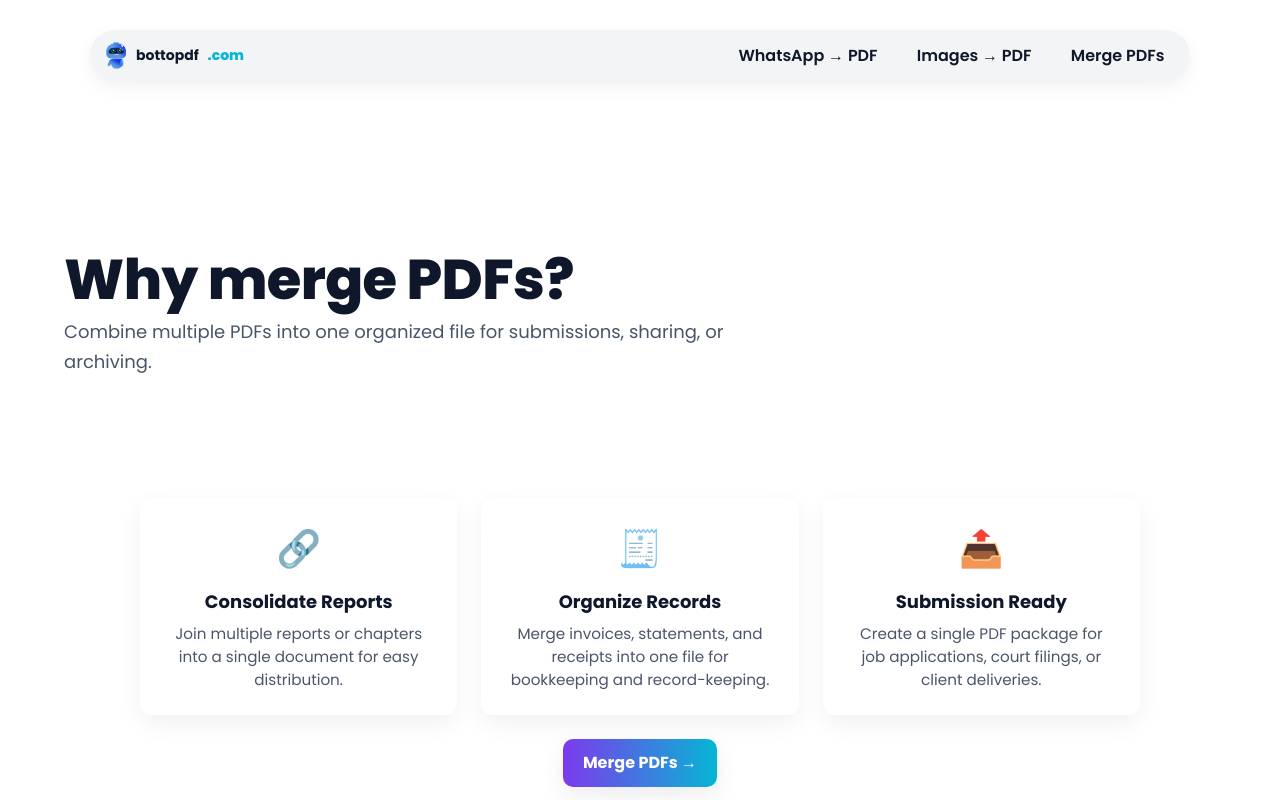
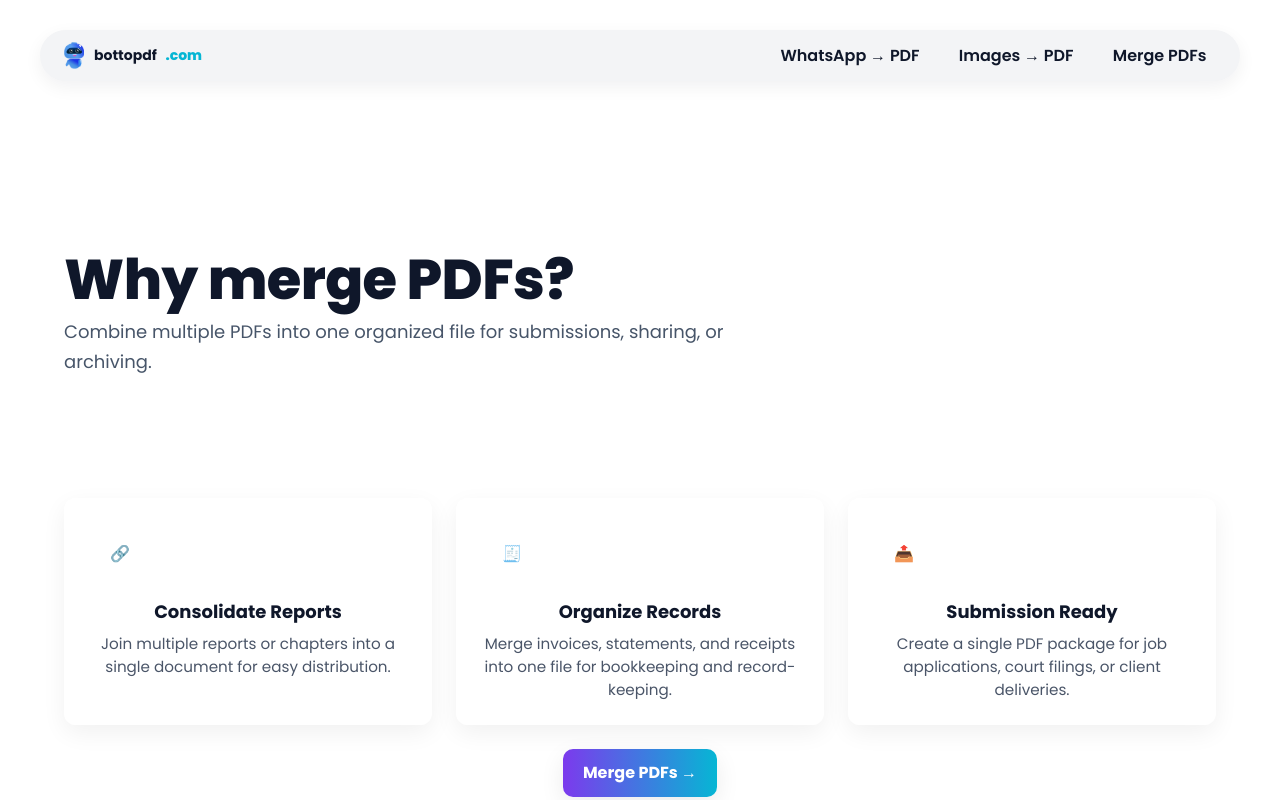
Before and after one commit to abdullahmubin/random-pdf, a Next.js app in the folder frontend/: page /merge/benefits in a window 1280 px wide. Shown: the top 800 px of the page. Built offline with nearby package versions, Linux system fonts and the light colour scheme; no server answers.

Commit message:
marketing section.

```diff
--- a/frontend/app/page.js
+++ b/frontend/app/page.js
@@ -7,6 +7,16 @@ import Link from 'next/link'
 import styles from './page.module.css'
 import FeatureVideo from '../components/FeatureVideo'
 import { motion } from 'framer-motion'
+import {
+  ChatBubbleLeftRightIcon,
+  PhotoIcon,
+  DocumentDuplicateIcon,
+  HeartIcon,
+  ScaleIcon,
+  FolderIcon,
+  CameraIcon,
+  LinkIcon
+} from '@heroicons/react/24/outline'
 
 const container = {
   hidden: { opacity: 0 },
@@ -46,7 +56,7 @@ export default function Home() {
             <motion.h2 className={styles.featuresTitle} variants={item}>Our Services</motion.h2>
             <div className={styles.featureGrid}>
               <motion.div className={styles.feature} variants={item}>
-                <div className={styles.featureIcon}>💬</div>
+                <div className={styles.featureIcon}><ChatBubbleLeftRightIcon aria-hidden="true" /></div>
                 <h3>WhatsApp Chat to PDF</h3>
                 <p>Upload your exported .txt chat and get a clean, court-ready PDF with timestamps and participants.</p>
                 <div style={{marginTop:12,display:'flex',gap:12,justifyContent:'center'}}>
@@ -55,7 +65,7 @@ export default function Home() {
                 </div>
               </motion.div>
               <motion.div className={styles.feature} variants={item}>
-                <div className={styles.featureIcon}>🖼️</div>
+                <div className={styles.featureIcon}><PhotoIcon aria-hidden="true" /></div>
                 <h3>Images to PDF</h3>
                 <p>Combine multiple images into a single PDF. Perfect for receipts, photos, or evidence bundles.</p>
                 <div style={{marginTop:12,display:'flex',gap:12,justifyContent:'center'}}>
@@ -64,7 +74,7 @@ export default function Home() {
                 </div>
               </motion.div>
               <motion.div className={styles.feature} variants={item}>
-                <div className={styles.featureIcon}>📚</div>
+                <div className={styles.featureIcon}><DocumentDuplicateIcon aria-hidden="true" /></div>
                 <h3>Merge PDFs</h3>
                 <p>Upload multiple PDFs and merge them into one ordered file — quick and private.</p>
                 <div style={{marginTop:12,display:'flex',gap:12,justifyContent:'center'}}>
@@ -80,7 +90,7 @@ export default function Home() {
               <div className={styles.videoCards}>
                 <motion.div className={styles.featureCard} variants={item}>
                   <div className={styles.featureText}>
-                    <div className={styles.useCaseIcon}>💖</div>
+                    <div className={styles.useCaseIcon}><HeartIcon aria-hidden="true" /></div>
                     <h4>Preserve Memories</h4>
                     <p>Save important conversations with loved ones in a neat, printable format — easy to share and keep for posterity.</p>
                   </div>
@@ -91,7 +101,7 @@ export default function Home() {
 
                 <motion.div className={styles.featureCard} variants={item}>
                   <div className={styles.featureText}>
-                    <div className={styles.useCaseIcon}>⚖️</div>
+                    <div className={styles.useCaseIcon}><ScaleIcon aria-hidden="true" /></div>
                     <h4>Reliable Evidence</h4>
                     <p>Export chats with timestamps and sender names for clear, court-friendly documentation and record keeping.</p>
                   </div>
@@ -102,7 +112,7 @@ export default function Home() {
 
                 <motion.div className={styles.featureCard} variants={item}>
                   <div className={styles.featureText}>
-                    <div className={styles.useCaseIcon}>🗂️</div>
+                    <div className={styles.useCaseIcon}><FolderIcon aria-hidden="true" /></div>
                     <h4>Organize & Backup</h4>
                     <p>Keep an offline, searchable archive of conversations and attachments for business, receipts, or personal backups.</p>
                   </div>
@@ -113,7 +123,7 @@ export default function Home() {
 
                 <motion.div className={styles.featureCard} variants={item}>
                   <div className={styles.featureText}>
-                    <div className={styles.useCaseIcon}>🖼️</div>
+                    <div className={styles.useCaseIcon}><PhotoIcon aria-hidden="true" /></div>
                     <h4>Photo Albums & Receipts</h4>
                     <p>Convert image galleries or multiple receipts into a single PDF for easy sharing, printing, or filing.</p>
                   </div>
@@ -124,7 +134,7 @@ export default function Home() {
 
                 <motion.div className={styles.featureCard} variants={item}>
                   <div className={styles.featureText}>
-                    <div className={styles.useCaseIcon}>📷</div>
+                    <div className={styles.useCaseIcon}><CameraIcon aria-hidden="true" /></div>
                     <h4>Scan & Archive Documents</h4>
                     <p>Turn photos of documents into a neat PDF — ideal for invoices, IDs, or paperwork you need to keep.</p>
                   </div>
@@ -135,7 +145,7 @@ export default function Home() {
 
                 <motion.div className={styles.featureCard} variants={item}>
                   <div className={styles.featureText}>
-                    <div className={styles.useCaseIcon}>🔗</div>
+                    <div className={styles.useCaseIcon}><LinkIcon aria-hidden="true" /></div>
                     <h4>Merge & Consolidate</h4>
                     <p>Combine multiple PDFs (reports, contracts, statements) into one ordered file for submissions or record-keeping.</p>
                   </div>
--- a/frontend/app/page.module.css
+++ b/frontend/app/page.module.css
@@ -217,7 +217,7 @@
   border-radius: 8px;
   box-shadow: 0 2px 8px rgba(0, 0, 0, 0.1);
   margin: 2rem auto;
-  max-width: 800px;
+  max-width: 1200px;
 }
 
 .chatInfo {
@@ -296,9 +296,18 @@
 }
 
 .featureIcon {
-  font-size: 3rem;
-  margin-bottom: 1rem;
+  width: 72px;
+  height: 72px;
+  margin: 0 auto 1rem;
+  display:flex;
+  align-items:center;
+  justify-content:center;
+  border-radius:12px;
+  background: linear-gradient(180deg, rgba(248,240,255,0.9), rgba(240,249,255,0.9));
+  box-shadow: 0 6px 18px rgba(2,6,23,0.04);
 }
+
+.featureIcon svg { width:36px; height:36px; color:var(--accent-1); }
 
 .feature h3 {
   font-size: 1.25rem;
@@ -323,7 +332,7 @@
 .videoCards {
   display: grid;
   gap: 2rem;
-  max-width: 1100px;
+  max-width: 1200px;
   margin: 2rem auto;
 }
 .featureCard {
@@ -367,7 +376,7 @@
   display: grid;
   grid-template-columns: repeat(auto-fit, minmax(220px, 1fr));
   gap: 1.5rem;
-  max-width: 1000px;
+  max-width: 1200px;
   margin: 0 auto;
 }
 
@@ -380,9 +389,17 @@
 }
 
 .useCaseIcon {
-  font-size: 2.25rem;
-  margin-bottom: 0.75rem;
+  width:64px;
+  height:64px;
+  display:flex;
+  align-items:center;
+  justify-content:center;
+  border-radius:12px;
+  background: rgba(255,255,255,0.96);
+  margin-bottom:0.75rem;
 }
+
+.useCaseIcon svg { width:32px; height:32px; color:var(--accent-1); }
 
 .useCase h4 {
   margin: 0 0 0.5rem 0;
@@ -418,7 +435,7 @@
   display: grid;
   grid-template-columns: repeat(auto-fit, minmax(200px, 1fr));
   gap: 2rem;
-  max-width: 900px;
+  max-width: 1200px;
   margin: 0 auto;
 }
 
--- a/frontend/components/Header.module.css
+++ b/frontend/components/Header.module.css
@@ -7,9 +7,9 @@
 }
 
 .container {
-  max-width: 1100px;
+  max-width: 1200px;
   margin: 0 auto;
-  padding: 0.5rem 1rem;
+  padding: 0.5rem 1.5rem;
   display: flex;
   justify-content: space-between;
   align-items: center;
--- a/frontend/package.json
+++ b/frontend/package.json
@@ -20,8 +20,7 @@
     "next-sitemap": "^3.0.0",
     "babel-plugin-react-compiler": "1.0.0",
     "eslint": "^9",
-    "eslint-config-next": "16.1.1"
-    ,
+    "eslint-config-next": "16.1.1",
     "tailwindcss": "^3.4.8",
     "postcss": "^8.4.23",
     "autoprefixer": "^10.4.14"
```
